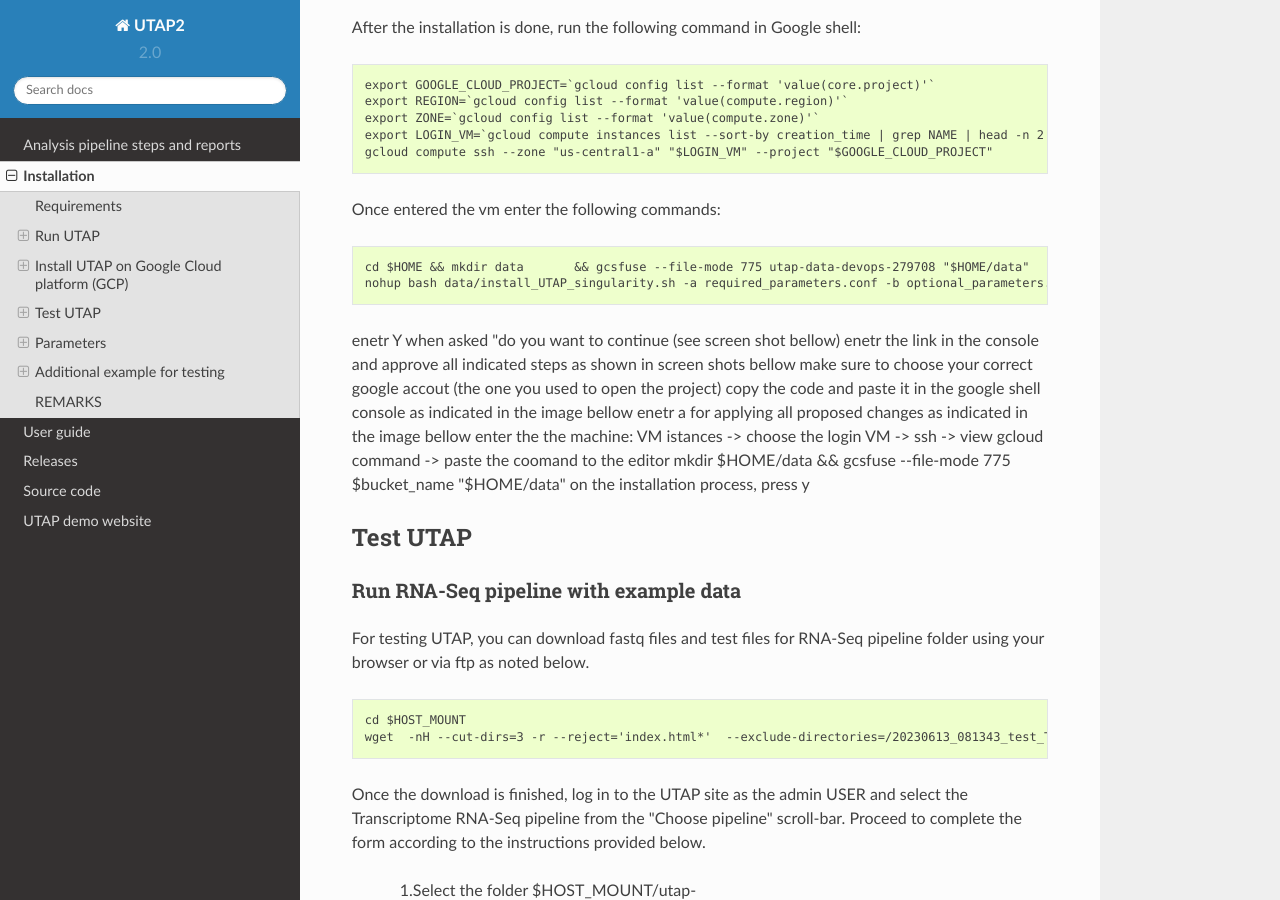
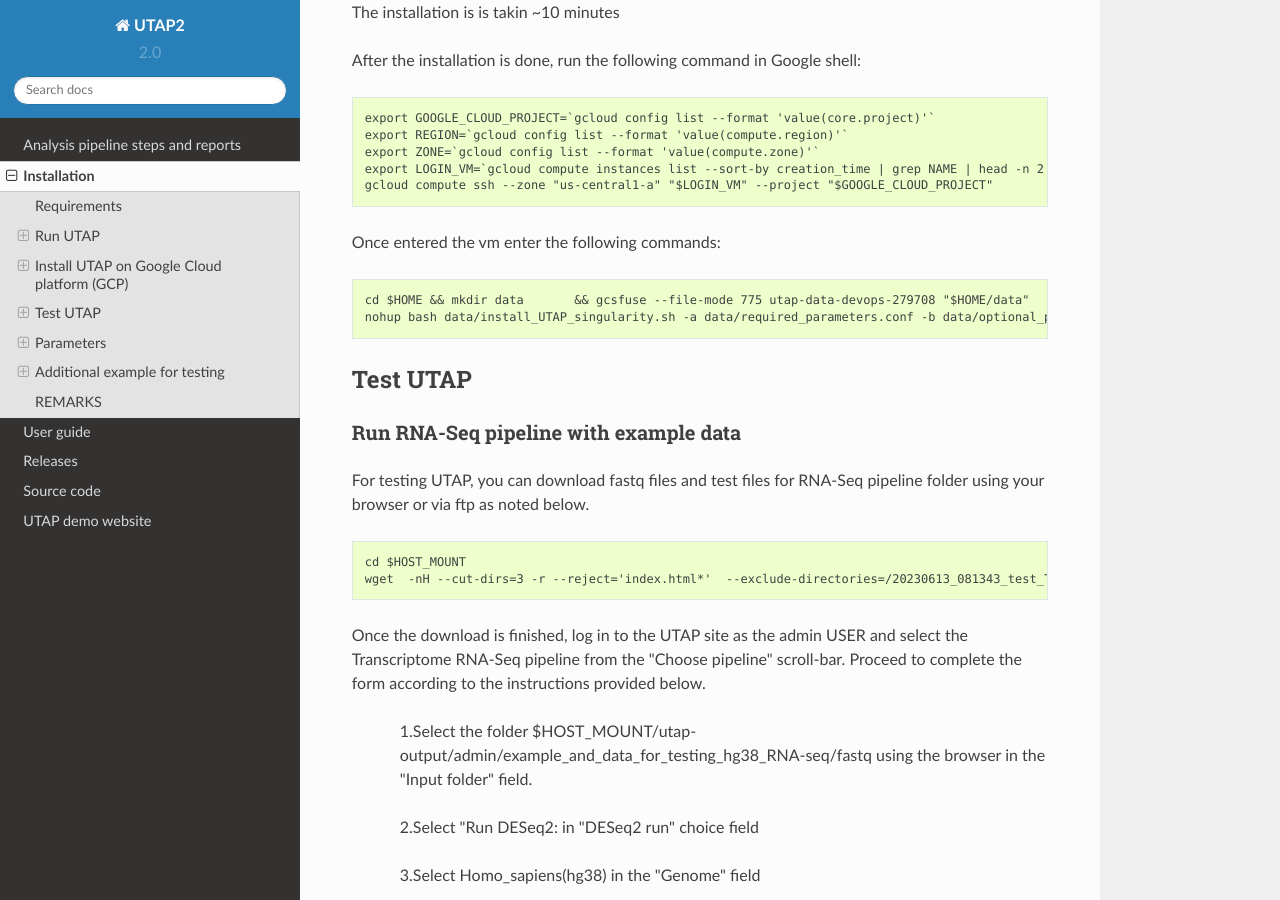
Before and after one commit to utap2/utap2, a Sphinx documentation site: the page built from docs/rst/installation.rst, in a window 1280 px wide and 900 px high, scrolled down 4286 px. Built offline with Sphinx 7.4.7 and the Read the Docs theme 2.0.0, drawn with Linux system fonts in a browser that asks for light colours.

Commit message:
Update installation.rst

```diff
--- a/docs/rst/installation.rst
+++ b/docs/rst/installation.rst
@@ -171,6 +171,8 @@ quoatas on network and vm
    chmod +X ~/utap2/GCP_installation_scripts/*
    bash ~/utap2/GCP_installation_scripts/install_GCP_slurm.sh -i "<project id>" -n "<project num>"
 
+
+
    Click on autorize to give permissions to GCP shell as described in the image bellow
 
 .. image:: ../figures/autorize_GCP_shell.png
@@ -218,18 +220,9 @@ Once entered the vm enter the following commands:
 ::
 
    cd $HOME && mkdir data	&& gcsfuse --file-mode 775 utap-data-devops-279708 "$HOME/data"
-   nohup bash data/install_UTAP_singularity.sh -a required_parameters.conf -b optional_parameters.conf
+   nohup bash data/install_UTAP_singularity.sh -a data/required_parameters.conf -b data/optional_parameters.conf
 
 
-enetr Y when asked "do you want to continue (see screen shot bellow)
-enetr the link in the console and approve all indicated steps as shown in screen shots bellow
-make sure to choose your correct google accout (the one you used to open the project)
-copy the code and paste it in the google shell  console as indicated in the image bellow
-enetr a for applying all proposed changes as indicated in the image bellow
-enter the the machine:
-VM istances -> choose the login VM  -> ssh -> view gcloud command -> paste the coomand to the editor
-mkdir $HOME/data && gcsfuse --file-mode 775 $bucket_name "$HOME/data"
-on the installation process, press y
 
 Test UTAP
 =========
```
